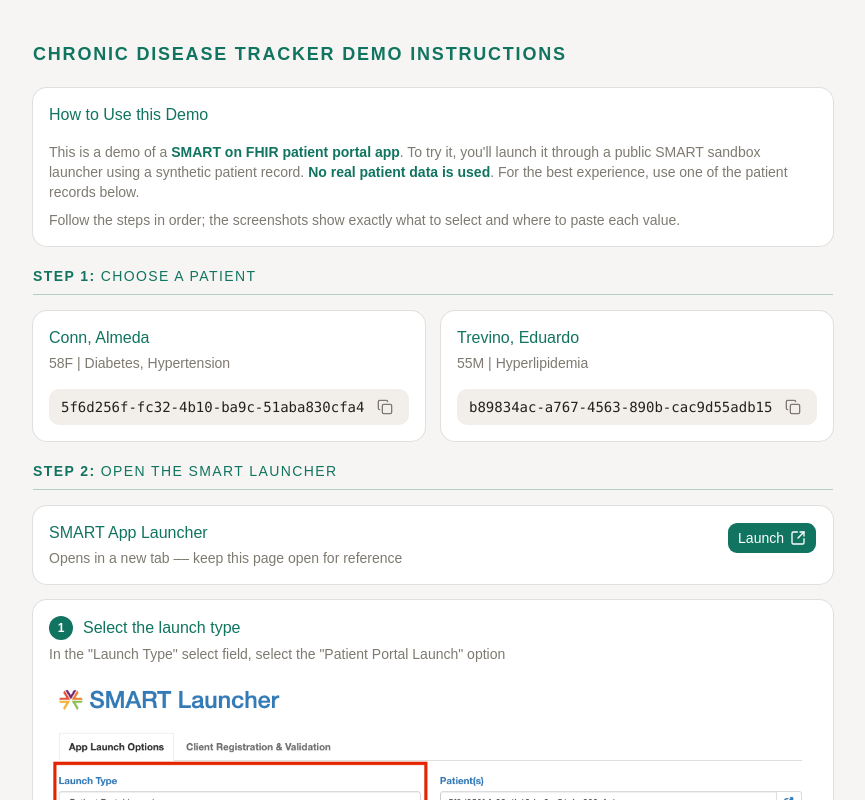
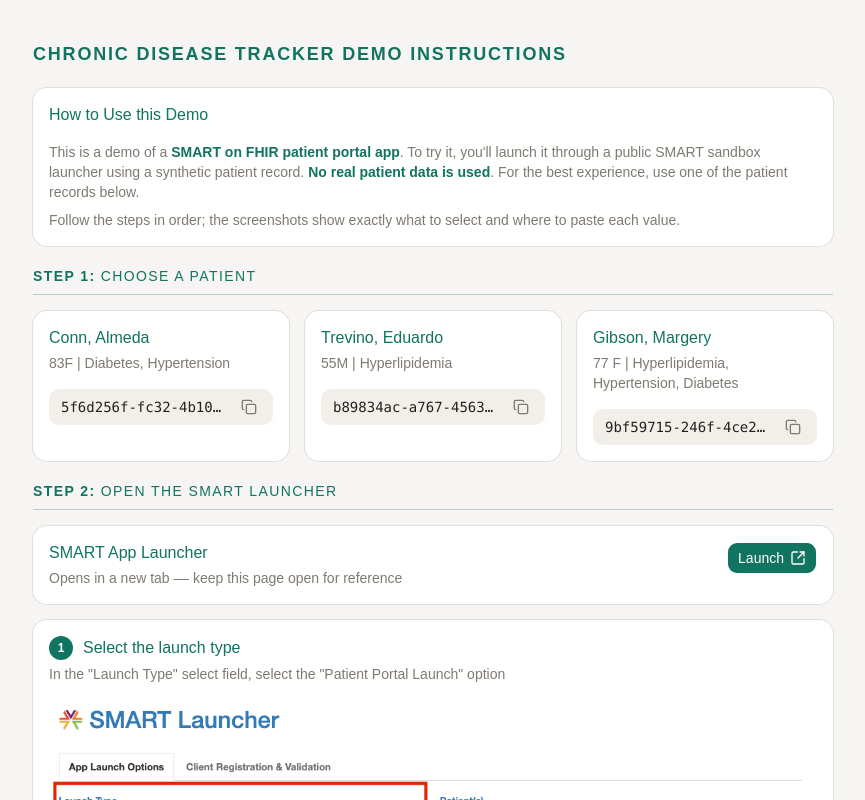
Before and after one commit to carolb92/chronic-disease-tracker, a React (Vite) app: page /instructions in a window 1280 px wide. Shown: the top 800 px of the page, without its empty margins (207-1072 px from the left). Built offline with nearby package versions, Linux system fonts and the light colour scheme.

Commit message:
Update test patients

```diff
--- a/src/pages/Instructions.tsx
+++ b/src/pages/Instructions.tsx
@@ -18,13 +18,18 @@
 const patients: Patients[] = [
 	{
 		ptName: "Conn, Almeda",
-		description: "58F | Diabetes, Hypertension",
+		description: "83F | Diabetes, Hypertension",
 		id: "5f6d256f-fc32-4b10-ba9c-51aba830cfa4",
 	},
 	{
 		ptName: "Trevino, Eduardo",
 		description: "55M | Hyperlipidemia",
 		id: "b89834ac-a767-4563-890b-cac9d55adb15",
+	},
+	{
+		ptName: "Gibson, Margery",
+		description: "77 F | Hyperlipidemia, Hypertension, Diabetes",
+		id: "9bf59715-246f-4ce2-85a6-58c1757f8d21",
 	},
 ];
 
```
